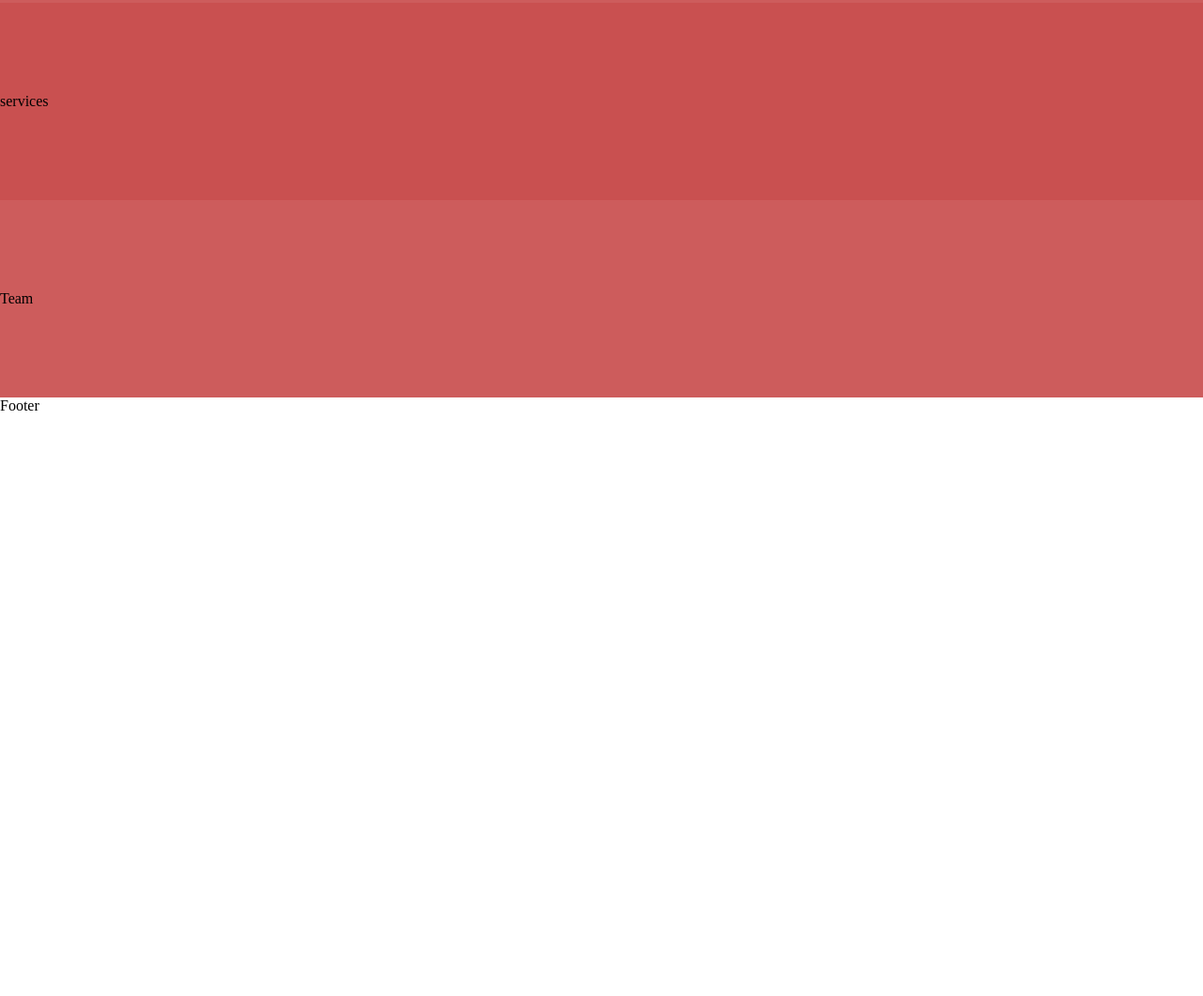
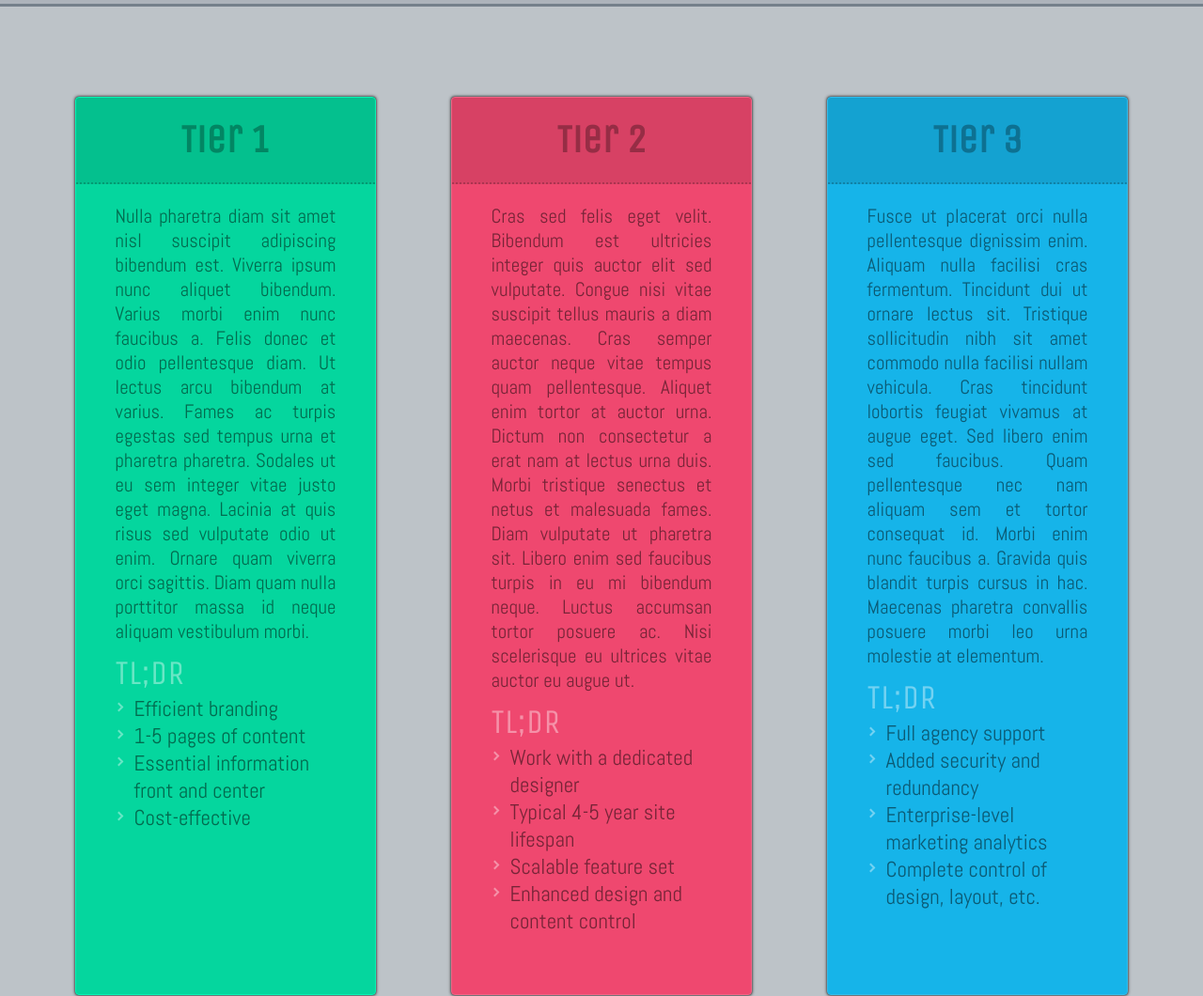
Before and after one commit to mreed4/flex-company, a plain HTML site: page index.html in a window 1280 px wide. Shown: the part 1473-2533 px from the top of the page at 94% size. Before the commit the page ends 1914 px from the top, so only its background shows below. Drawn offline with nearby package versions, Linux system fonts and the light colour scheme.

Commit message:
Rethink color scheme, add dummy content

```diff
--- a/index.html
+++ b/index.html
@@ -39,7 +39,7 @@
         <div>
           <p>
             Lorem ipsum dolor sit amet consectetur adipisicing elit. Illo eveniet, a dicta, exercitationem perspiciatis voluptate corrupti
-            modi dolorum labore blanditiis ducimus, possimus ad atque aliquam ipsa omnis quam velit ipsam!
+            modi dolorum labore <span>blanditiis ducimus</span>, possimus ad atque aliquam ipsa omnis quam velit ipsam!
           </p>
         </div>
         <div>
@@ -55,7 +55,63 @@
           </div>
         </div>
       </section>
-      <section id="services">services</section>
+      <section id="services">
+        <div>
+          <h3>Tier 1</h3>
+          <div>
+            <p>
+              Nulla pharetra diam sit amet nisl suscipit adipiscing bibendum est. Viverra ipsum nunc aliquet bibendum. Varius morbi enim
+              nunc faucibus a. Felis donec et odio pellentesque diam. Ut lectus arcu bibendum at varius. Fames ac turpis egestas sed tempus
+              urna et pharetra pharetra. Sodales ut eu sem integer vitae justo eget magna. Lacinia at quis risus sed vulputate odio ut enim.
+              Ornare quam viverra orci sagittis. Diam quam nulla porttitor massa id neque aliquam vestibulum morbi.
+            </p>
+            <h4>tl;dr</h4>
+            <ul>
+              <li>Efficient branding</li>
+              <li>1-5 pages of content</li>
+              <li>Essential information front and center</li>
+              <li>Cost-effective</li>
+            </ul>
+          </div>
+        </div>
+        <div>
+          <h3>Tier 2</h3>
+          <div>
+            <p>
+              Cras sed felis eget velit. Bibendum est ultricies integer quis auctor elit sed vulputate. Congue nisi vitae suscipit tellus
+              mauris a diam maecenas. Cras semper auctor neque vitae tempus quam pellentesque. Aliquet enim tortor at auctor urna. Dictum
+              non consectetur a erat nam at lectus urna duis. Morbi tristique senectus et netus et malesuada fames. Diam vulputate ut
+              pharetra sit. Libero enim sed faucibus turpis in eu mi bibendum neque. Luctus accumsan tortor posuere ac. Nisi scelerisque eu
+              ultrices vitae auctor eu augue ut.
+            </p>
+            <h4>tl;dr</h4>
+            <ul>
+              <li>Work with a dedicated designer</li>
+              <li>Typical 4-5 year site lifespan</li>
+              <li>Scalable feature set</li>
+              <li>Enhanced design and content control</li>
+          </div>
+        </div>
+        <div>
+          <h3>Tier 3</h3>
+          <div>
+            <p>
+              Fusce ut placerat orci nulla pellentesque dignissim enim. Aliquam nulla facilisi cras fermentum. Tincidunt dui ut ornare
+              lectus sit. Tristique sollicitudin nibh sit amet commodo nulla facilisi nullam vehicula. Cras tincidunt lobortis feugiat
+              vivamus at augue eget. Sed libero enim sed faucibus. Quam pellentesque nec nam aliquam sem et tortor consequat id. Morbi enim
+              nunc faucibus a. Gravida quis blandit turpis cursus in hac. Maecenas pharetra convallis posuere morbi leo urna molestie at
+              elementum.
+            </p>
+            <h4>tl;dr</h4>
+            <ul>
+              <li>Full agency support</li>
+              <li>Added security and redundancy</li>
+              <li>Enterprise-level marketing analytics</li>
+              <li>Complete control of design, layout, etc.</li>
+            </ul>
+          </div>
+        </div>
+      </section>
       <section id="team">Team</section>
     </main>
     <footer>Footer</footer>
--- a/styles.css
+++ b/styles.css
@@ -14,10 +14,6 @@ a {
   color: inherit;
 }
 
-p {
-  font-family: "Noto Serif", serif;
-}
-
 body {
   font-size: 1em;
   user-select: none;
@@ -25,7 +21,8 @@ body {
 
 h1,
 h2,
-h3 {
+h3,
+h4 {
   font-family: "Unica One", cursive;
   font-weight: normal;
 }
@@ -38,12 +35,12 @@ header {
   align-items: center;
   position: fixed;
   backdrop-filter: blur(6px);
-  background-color: hsla(0, 53.1%, 52.2%, 0.8);
+  background-color: hsla(210, 9.2%, 57.3%, 0.8);
   width: 100vw;
   z-index: 1000;
   padding: 1em 0;
   color: white;
-  border-bottom: 3px solid hsla(0, 53.1%, 42.2%, 1);
+  border-bottom: 3px solid hsla(210, 9.2%, 47.3%, 0.9);
 }
 
 @media only screen and (max-width: 811px) {
@@ -58,7 +55,7 @@ header > div {
 
 header h1 span {
   font-style: italic;
-  color: hsla(0, 53.1%, 36.2%, 1);
+  color: hsla(210, 9.2%, 41.3%, 1);
 }
 
 nav ul {
@@ -84,6 +81,10 @@ nav ul li > a > .fas {
   font-size: 60%;
 }
 
+nav ul li:last-child {
+  display: none;
+}
+
 /* Main */
 
 main {
@@ -97,14 +98,6 @@ main section {
   align-items: center;
   text-align: left;
   padding: 6em 0;
-}
-
-main section:nth-child(even) {
-  background-color: hsla(0, 53.1%, 58.2%, 1);
-}
-
-main section:nth-child(odd) {
-  background-color: hsla(0, 53.1%, 55.2%, 1);
 }
 
 /* Hero */
@@ -158,8 +151,12 @@ main section:nth-child(odd) {
   }
 }
 
-#hero > div h2 span {
-  color: hsla(0, 53.1%, 43.2%, 1);
+#hero > div h2 span:nth-child(1) {
+  color: hsl(164, 95%, 43%);
+}
+
+#hero > div h2 span:nth-child(2) {
+  color: hsl(195, 83%, 44%);
 }
 
 /* About */
@@ -168,7 +165,8 @@ main section:nth-child(odd) {
   display: flex;
   justify-content: space-around;
   align-items: center;
-  border-top: 3px solid hsla(0, 53.1%, 42.2%, 1);
+  border-top: 3px solid hsla(210, 9.2%, 47.3%, 0.9);
+  background-color: hsla(210, 9.2%, 63.3%, 0.8);
 }
 
 #about > div {
@@ -177,8 +175,13 @@ main section:nth-child(odd) {
 
 #about > div p {
   font-size: 350%;
-  color: hsla(0, 53.1%, 42.2%, 1);
+  color: hsla(210, 9.2%, 43.3%, 0.9);
   line-height: 1.05;
+  font-family: "Noto Serif", serif;
+}
+
+#about > div p span {
+  color: hsl(346, 84%, 61%);
 }
 
 @media only screen and (max-width: 1743px) {
@@ -207,19 +210,119 @@ main section:nth-child(odd) {
 #about > div div img {
   width: 100%;
   filter: brightness(1.1) contrast(1.05);
-  border: 2px solid snow;
+  border: 1px solid white;
+  border-radius: 2px;
   box-shadow: 0 0 3px rgba(0, 0, 0, 0.9), 0 0 15px rgba(0, 0, 0, 0.3);
 }
 
 #about > div div span {
   font-family: "Abel", sans-serif;
   font-size: 90%;
-  color: hsla(0, 53.1%, 29.2%, 1);
+  color: hsla(210, 9.2%, 29.3%, 1);
 }
 
 #about > div div span a {
   text-decoration: underline;
-  text-decoration-color: hsla(0, 53.1%, 63.2%, 1);
+  text-decoration-color: hsla(210, 9.2%, 75.3%, 1);
   text-underline-offset: 3px;
   text-decoration-thickness: 2px;
 }
+
+/* Services */
+
+#services {
+  display: flex;
+  justify-content: space-evenly;
+  align-items: stretch;
+  background-color: hsla(210, 9.2%, 76.3%, 1);
+  border-top: 3px solid hsla(210, 9.2%, 47.3%, 0.9);
+}
+
+#services > div {
+  border-radius: 4px;
+  width: 25vw;
+  overflow: hidden;
+  box-shadow: 0 0 3px rgba(0, 0, 0, 0.9), 0 0 4px rgba(0, 0, 0, 0.3);
+  border: 1px solid white;
+  transition: all 150ms linear;
+}
+
+#services > div:hover {
+  border-radius: 7px;
+  transform: scale(1.015);
+  box-shadow: 0 0 3px rgba(0, 0, 0, 0.9), 0 0 15px rgba(0, 0, 0, 0.3);
+}
+
+#services > div:nth-child(1) {
+  background-color: hsl(164, 95%, 43%);
+  border-color: hsl(164, 95%, 49%);
+}
+
+#services > div:nth-child(2) {
+  background-color: hsl(346, 84%, 61%);
+  border-color: hsl(346, 84%, 67%);
+}
+
+#services > div:nth-child(3) {
+  background-color: hsl(195, 83%, 50%);
+  border-color: hsl(195, 83%, 56%);
+}
+
+#services > div h3 {
+  font-size: 260%;
+  font-weight: 900;
+  text-align: center;
+  padding: 0.5em 0;
+  background-color: rgba(0, 0, 0, 0.1);
+  color: rgba(0, 0, 0, 0.3);
+  border-bottom: 2px dotted rgba(0, 0, 0, 0.2);
+}
+
+#services > div > div {
+  font-family: "Abel", sans-serif;
+  color: rgba(0, 0, 0, 0.5);
+  font-size: 130%;
+  padding: 1em 2em 3em;
+}
+
+#services > div > div p {
+  margin-bottom: 0.5em;
+  text-align: justify;
+}
+
+#services > div > div h4 {
+  text-transform: uppercase;
+  font-size: 175%;
+  margin-bottom: 0.75%;
+  color: rgba(255, 255, 255, 0.4);
+}
+
+#services > div > div ul {
+  list-style-type: none;
+}
+
+#services > div > div ul li {
+  position: relative;
+  padding: 0 0 0 20px;
+  font-size: 110%;
+}
+
+/* https://codepen.io/hajududat/pen/mAxNXV */
+#services > div > div ul li::before {
+  content: "";
+  position: absolute;
+  left: 0;
+  top: 9px;
+  height: 5px;
+  width: 5px;
+  border: 1px solid rgba(255, 255, 255, 0.4);
+  border-width: 2px 2px 0 0;
+  transform: rotate(45deg);
+}
+
+/* Footer */
+
+footer {
+  padding: 1em 0;
+  background-color: hsla(0, 53.1%, 13.2%, 1);
+}
```
Also changed, not shown: images/pexels-mainul-islam-7938148.jpg (added).
